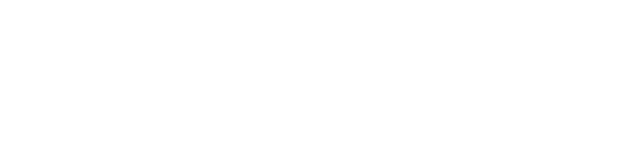
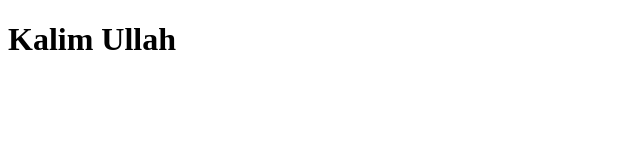
Before and after one commit to KalimUllah2022/myFirstRipo, a plain HTML site: page index.html in a window 1280 px wide. Shown: the whole page, without its empty margins (0-640 px from the left). Drawn offline with Linux system fonts and the light colour scheme.

Commit message:
first commit

```diff
--- a/index.html
+++ b/index.html
@@ -8,5 +8,7 @@
 </head>
 <body>
 
+    <h1>Kalim Ullah</h1>
+
 </body>
 </html>
```
